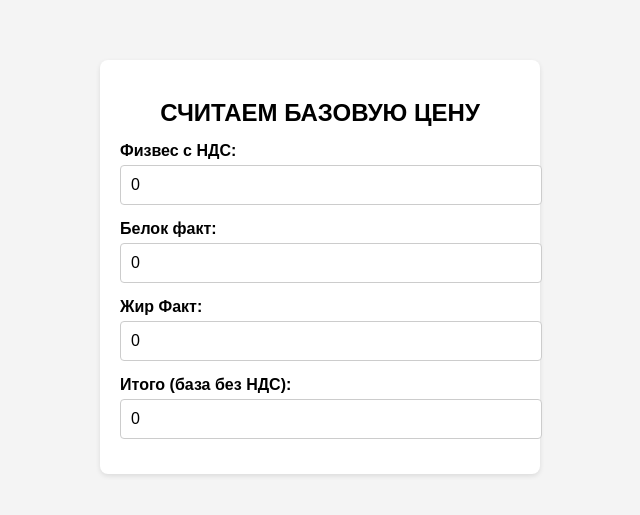
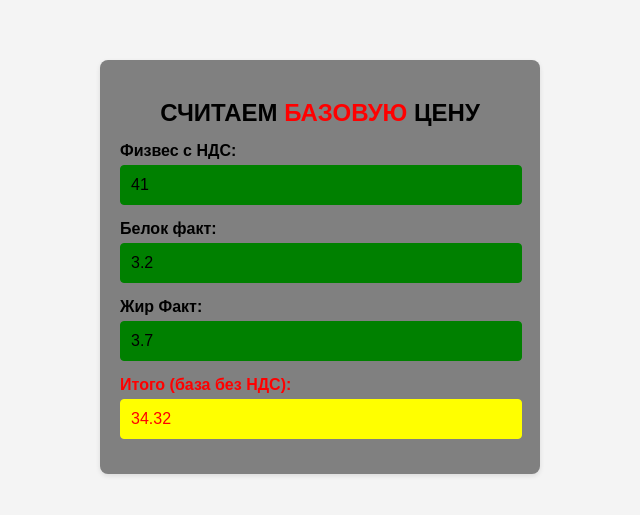
Before and after one commit to nf2g/nf2g.github.io, a plain HTML site: page index.html in a window 1280 px wide. Shown: the part 133-648 px from the top of the page, without its empty margins (320-960 px from the left). Drawn offline with Linux system fonts and the light colour scheme.

Commit message:
Update index.html

```diff
--- a/index.html
+++ b/index.html
@@ -22,6 +22,7 @@
       box-shadow: 0 2px 5px rgba(0, 0, 0, 0.1);
       width: 90%;
       max-width: 400px;
+      background-color: grey;
     }
 
     h2 {
@@ -34,14 +35,6 @@
       flex-direction: column;
       margin-bottom: 15px;
     }
-
-     .green {
-      background-color: green;
-      color: white; /* Белый текст на зеленом фоне */
-      padding: 5px 10px;
-      border-radius: 5px;
-    }
-
     .section-header {
       font-weight: bold;
       margin-bottom: 10px;
@@ -53,6 +46,7 @@
     .input-group label {
       margin-bottom: 5px;
       font-weight: bold;
+      border-radius: 4px;
     }
 
     .input-group input {
@@ -60,19 +54,32 @@
       border: 1px solid #ccc;
       border-radius: 4px;
       font-size: 16px;
-      width: 100%;
+      width: 95%;
+      background-color: green;
+      border: 1px solid green;
     }
 
     .result {
-      text-align: center;
-      font-size: 20px;
-      font-weight: bold;
-      margin-top: 20px;
+      display: flex;
+      flex-direction: column;
+      margin-bottom: 15px;
     }
 
-    .result span {
-      font-size: 18px;
-      font-weight: normal;
+    .result label {
+      margin-bottom: 5px;
+      font-weight: bold;
+      color: red;
+    }
+
+    .result input {
+      padding: 10px;
+      border: 1px solid #ccc;
+      border-radius: 4px;
+      font-size: 16px;
+      width: 95%;
+      background-color: yellow;
+      border: 1px solid yellow;
+      color: red;
     }
 
     @media (max-width: 450px) {
@@ -84,40 +91,55 @@
 </head>
 <body>
   <div class="container">
-    <h2>СЧИТАЕМ БАЗОВУЮ ЦЕНУ</h2>
+    <h2>СЧИТАЕМ <span style="color: red">БАЗОВУЮ</span> ЦЕНУ</h2>
 
     <div class="input-group">
-      <label for="basePrice">Физвес с НДС:</label>
-      <input type="number" id="basePrice" value="0">
+      <label for="value1">Физвес с НДС:</label>
+      <input type="number" id="value1" value="41" onkeypress="validateInput(event)">
     </div>
 
     <div class="input-group">
-      <label for="physicalPrice">Белок факт:</label>
-      <input type="number" id="physicalPrice" value="0">
+      <label for="value2">Белок факт:</label>
+      <input type="number" id="value2" value="3.2" onkeypress="validateInput(event)">
     </div>
 
     <div class="input-group">
-      <label for="quantity">Жир Факт:</label>
-      <input type="number" id="quantity" value="0">
+      <label for="value3">Жир Факт:</label>
+      <input type="number" id="value3" value="3.7" onkeypress="validateInput(event)">
     </div>
 
-    <div class="input-group">
-      <label for="quantity">Итого (база без НДС):</label>
-      <input type="number" id="totalPrice" value="0">
+    <div class="result">
+      <label for="result1">Итого (база без НДС):</label>
+      <input type="text" id="result1"  value="0" readonly onkeypress="validateInput(event)">
     </div>
 
     <script>
-      const basePriceInput = document.getElementById('basePrice');
-      const physicalPriceInput = document.getElementById('physicalPrice');
-      const quantityInput = document.getElementById('quantity');
-      const totalPriceSpan = document.getElementById('totalPrice');
+      function validateInput(event) {
+  const key = event.key;
+  const allowedKeys = ["Backspace", "Delete", "ArrowLeft", "ArrowRight", "ArrowUp", "ArrowDown", "Tab"];
+  if (allowedKeys.includes(key) || (key >= "0" && key <= "9") || key == ".") {
+    return true;
+  } else {
+    event.preventDefault();
+    return false;
+  }
+}
+      const basePriceInput = document.getElementById('value1');
+      const physicalPriceInput = document.getElementById('value2');
+      const quantityInput = document.getElementById('value3');
+      const totalPriceSpan = document.getElementById('result1');
 
       function calculateTotalPrice() {
         const basePrice = parseFloat(basePriceInput.value) || 0;
         const physicalPrice = parseFloat(physicalPriceInput.value) || 0;
         const quantity = parseFloat(quantityInput.value) || 0;
-        const totalPrice = (basePrice + physicalPrice) * quantity;
-        totalPriceSpan.textContent = totalPrice.toFixed(2);
+        const totalPrice = (basePrice*0.9)/physicalPrice*3*0.6+(basePrice*0.9)/quantity*3.4*0.4; //RC[-3]*0,9)/RC[-2]*3*0,6+(RC[-3]*0,9)/RC[-1]*3,4*0,4
+        if(isNaN(totalPrice) || !isFinite(totalPrice)){
+          totalPriceSpan.value = 0;
+        }
+        else{
+          totalPriceSpan.value = totalPrice.toFixed(2);
+        }
       }
 
       basePriceInput.addEventListener('input', calculateTotalPrice);
```
